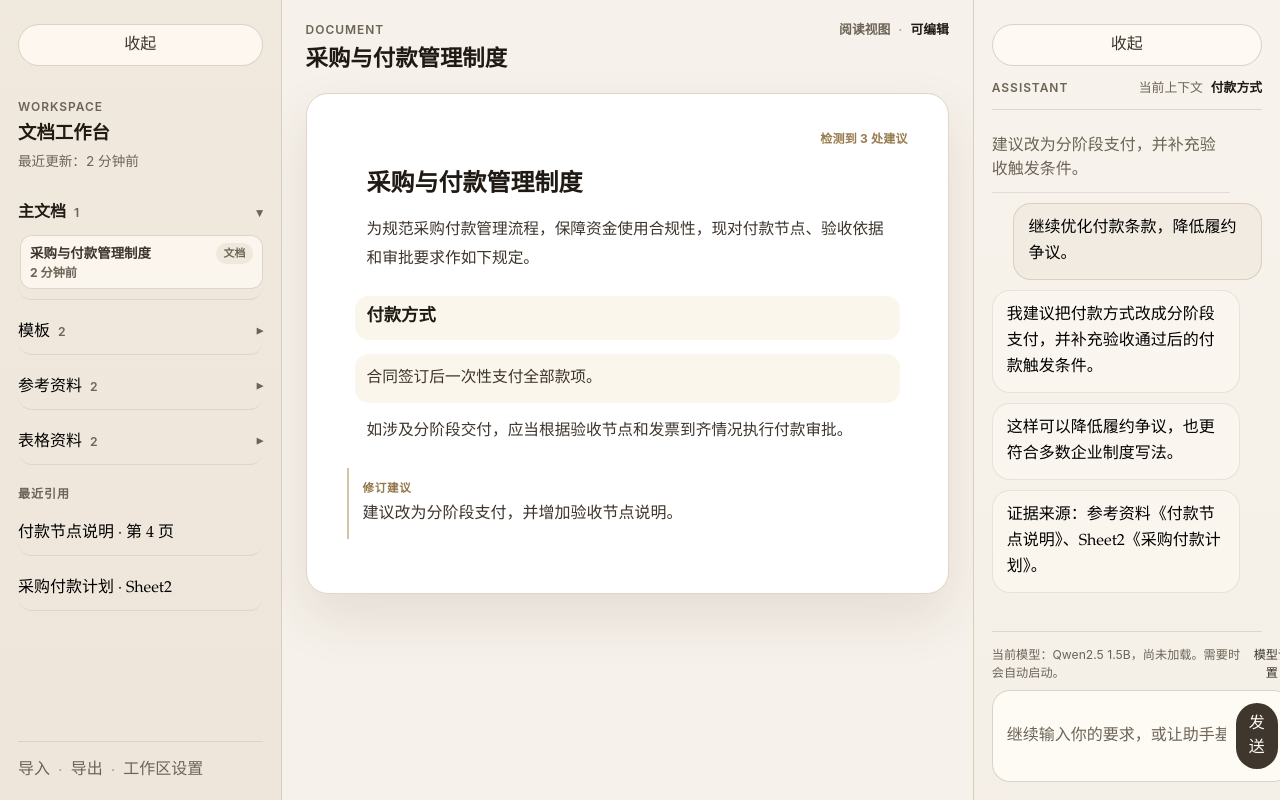
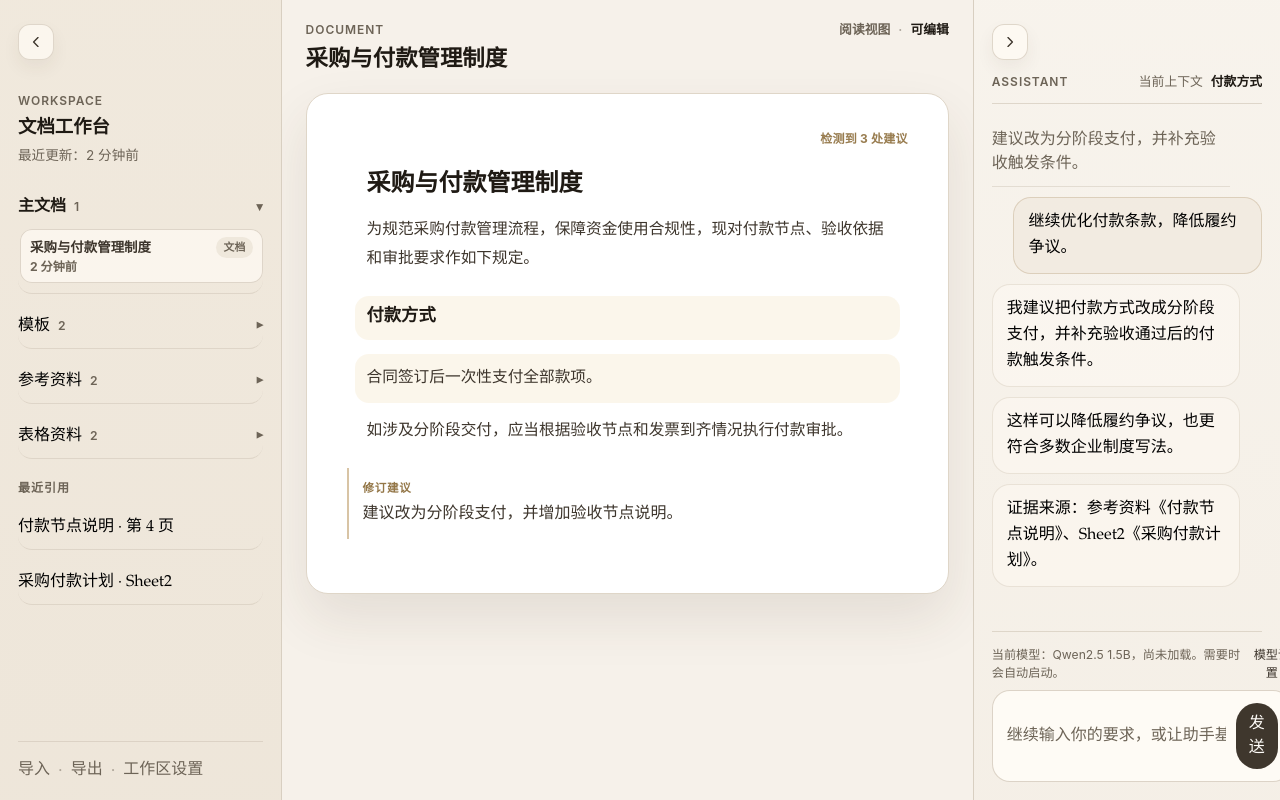
Before and after one commit to gandli/docx-reviewer, a React (Vite) app: page /workspace/1 in a window 1280 px wide. Built offline with nearby package versions, Linux system fonts and the light colour scheme.

Commit message:
style: use icon toggles for side panels

```diff
--- a/src/features/assistant-panel/components/assistant-panel.tsx
+++ b/src/features/assistant-panel/components/assistant-panel.tsx
@@ -37,11 +37,25 @@ export function AssistantPanel({
     >
       <button
         aria-label={isCollapsed ? "展开右栏" : "收起右栏"}
-        className="mb-3 cursor-pointer rounded-full border border-[rgba(216,207,193,0.9)] bg-[rgba(255,251,244,0.82)] px-3 py-2 font-sans text-[0.8rem] font-semibold text-[var(--color-text-secondary)]"
+        className="mb-3 inline-flex h-9 w-9 shrink-0 cursor-pointer items-center justify-center self-start rounded-xl border border-[rgba(216,207,193,0.82)] bg-[rgba(255,251,244,0.72)] text-[var(--color-text-secondary)] shadow-[0_8px_18px_rgba(71,53,33,0.06)] transition hover:border-[rgba(181,142,83,0.35)] hover:bg-[rgba(255,251,244,0.92)]"
         type="button"
         onClick={onToggleCollapse}
       >
-        {isCollapsed ? "展开" : "收起"}
+        <svg
+          aria-hidden="true"
+          className={`h-4 w-4 transition-transform ${isCollapsed ? "" : "rotate-180"}`}
+          viewBox="0 0 20 20"
+          fill="none"
+          xmlns="http://www.w3.org/2000/svg"
+        >
+          <path
+            d="M12.5 4.5L7 10L12.5 15.5"
+            stroke="currentColor"
+            strokeWidth="1.7"
+            strokeLinecap="round"
+            strokeLinejoin="round"
+          />
+        </svg>
       </button>
       {!isCollapsed ? (
         <>
--- a/src/features/workspace-shell/components/workspace-sidebar.tsx
+++ b/src/features/workspace-shell/components/workspace-sidebar.tsx
@@ -44,11 +44,25 @@ export function WorkspaceSidebar({
     >
       <button
         aria-label={isCollapsed ? "展开左栏" : "收起左栏"}
-        className="mb-3 cursor-pointer rounded-full border border-[rgba(216,207,193,0.9)] bg-[rgba(255,251,244,0.82)] px-3 py-2 font-sans text-[0.8rem] font-semibold text-[var(--color-text-secondary)]"
+        className="mb-3 inline-flex h-9 w-9 shrink-0 cursor-pointer items-center justify-center rounded-xl border border-[rgba(216,207,193,0.82)] bg-[rgba(255,251,244,0.72)] text-[var(--color-text-secondary)] shadow-[0_8px_18px_rgba(71,53,33,0.06)] transition hover:border-[rgba(181,142,83,0.35)] hover:bg-[rgba(255,251,244,0.92)]"
         type="button"
         onClick={onToggleCollapse}
       >
-        {isCollapsed ? "展开" : "收起"}
+        <svg
+          aria-hidden="true"
+          className={`h-4 w-4 transition-transform ${isCollapsed ? "rotate-180" : ""}`}
+          viewBox="0 0 20 20"
+          fill="none"
+          xmlns="http://www.w3.org/2000/svg"
+        >
+          <path
+            d="M12.5 4.5L7 10L12.5 15.5"
+            stroke="currentColor"
+            strokeWidth="1.7"
+            strokeLinecap="round"
+            strokeLinejoin="round"
+          />
+        </svg>
       </button>
 
       {!isCollapsed ? (
```
Also changed, not shown: 1 other file (tests, documents, lock files or other folders).
